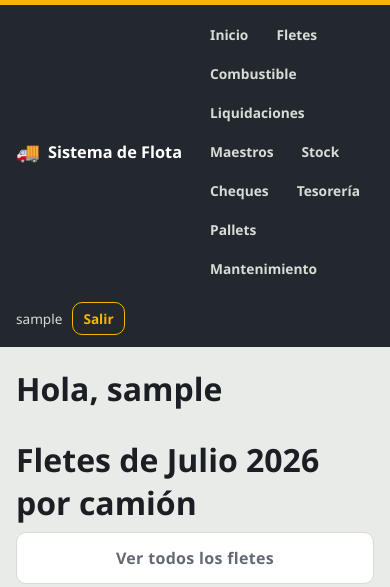
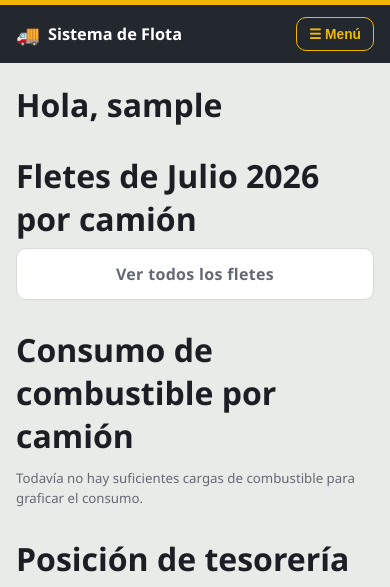
Before and after one commit to danqueve/sistema_flota, a PHP site: page /dashboard.php in a window 390 px wide. Shown: the top 587 px of the page. Run offline with PHP 8.4, Linux system fonts and the light colour scheme; the visitor is signed in with stand-in values (Sample User, id 1); data comes from the database, SQL or seed files in the repository; data that the repository does not hold is empty; some libraries are stand-ins or nearby versions.

Commit message:
fix: menú colapsable para mobile en la barra superior
Con los 10 links del rol admin, el menú desbordaba en varias filas
por debajo de los 860px y tapaba el contenido (regla de oro del
proyecto: uso a una mano desde el celular). Ahora colapsa detrás de
un botón "☰ Menú" que despliega los links en una lista vertical con
touch targets de 44px+, junto con el usuario y "Salir". Por encima
de 860px se ve exactamente igual que antes.

```diff
--- a/assets/css/estilo.css
+++ b/assets/css/estilo.css
@@ -22,22 +22,43 @@ a{color:inherit;}
 .app-barra{
   background:var(--asfalto); color:#fff; padding:12px 16px;
   border-top:5px solid var(--vial);
-  display:flex; align-items:center; gap:16px; flex-wrap:wrap;
 }
+.app-barra__fila{display:flex; align-items:center; justify-content:space-between; gap:12px;}
 .app-barra__marca{display:flex; align-items:center; gap:8px; font-weight:700; font-size:1.02rem;}
 .app-barra__logo{font-size:1.2rem;}
 
-.app-menu{display:flex; gap:4px; flex-wrap:wrap; flex:1;}
-.app-menu a{
+.app-menu__toggle{
+  display:none; background:none; border:1.5px solid var(--vial); color:var(--vial);
+  border-radius:var(--radio); padding:8px 12px; font-size:.86rem; font-weight:700; cursor:pointer;
+  white-space:nowrap;
+}
+
+.app-menu{display:flex; align-items:center; gap:16px; flex-wrap:wrap; margin-top:14px;}
+.app-menu__links{display:flex; gap:4px; flex-wrap:wrap; flex:1;}
+.app-menu__links a{
   padding:8px 12px; border-radius:var(--radio); font-size:.86rem; font-weight:600;
   color:#D8DBD6; text-decoration:none;
 }
-.app-menu a:hover, .app-menu a.activo{background:rgba(242,183,5,.16); color:var(--vial);}
+.app-menu__links a:hover, .app-menu__links a.activo{background:rgba(242,183,5,.16); color:var(--vial);}
 
 .app-usuario{display:flex; align-items:center; gap:10px; font-size:.85rem; color:#D8DBD6;}
 .app-usuario__salir{
   color:var(--vial); font-weight:700; text-decoration:none; padding:6px 10px;
   border:1.5px solid var(--vial); border-radius:var(--radio);
+}
+
+/* Por debajo de este ancho, el menú de 10 links no entra en una fila:
+   colapsa a un panel vertical detrás de un botón de un toque. */
+@media (max-width:860px){
+  .app-menu__toggle{display:block;}
+  .app-menu{display:none; flex-direction:column; align-items:stretch; gap:2px;}
+  .app-menu.abierto{display:flex;}
+  .app-menu__links{flex-direction:column; gap:2px;}
+  .app-menu__links a{min-height:44px; display:flex; align-items:center; padding:12px 14px;}
+  .app-usuario{
+    justify-content:space-between; padding-top:12px; margin-top:8px;
+    border-top:1px solid rgba(255,255,255,.15);
+  }
 }
 
 .app-contenido{max-width:900px; margin:0 auto; padding:20px 16px 60px;}
--- /dev/null
+++ b/assets/js/menu-movil.js
@@ -0,0 +1,14 @@
+document.addEventListener('DOMContentLoaded', function () {
+  var boton = document.getElementById('menuToggle');
+  var menu = document.getElementById('appMenu');
+
+  if (!boton || !menu) {
+    return;
+  }
+
+  boton.addEventListener('click', function () {
+    var abierto = menu.classList.toggle('abierto');
+    boton.setAttribute('aria-expanded', abierto ? 'true' : 'false');
+    boton.textContent = abierto ? '✕ Cerrar' : '☰ Menú';
+  });
+});
--- a/includes/footer.php
+++ b/includes/footer.php
@@ -2,6 +2,7 @@
 <footer class="app-pie">
   <span>Sistema de Flota &middot; <?= date('Y') ?></span>
 </footer>
+<script src="<?= BASE_URL ?>/assets/js/menu-movil.js"></script>
 <?php foreach ($scriptsPagina ?? [] as $src): ?>
 <script src="<?= htmlspecialchars($src) ?>"></script>
 <?php endforeach; ?>
--- a/includes/header.php
+++ b/includes/header.php
@@ -17,12 +17,18 @@ $rol     = $usuario['rol'] ?? null;
 </head>
 <body>
 <header class="app-barra">
+  <div class="app-barra__fila">
     <div class="app-barra__marca">
       <span class="app-barra__logo">🚚</span>
       <span>Sistema de Flota</span>
     </div>
     <?php if ($usuario): ?>
-  <nav class="app-menu">
+      <button type="button" class="app-menu__toggle" id="menuToggle" aria-expanded="false" aria-controls="appMenu">☰ Menú</button>
+    <?php endif; ?>
+  </div>
+  <?php if ($usuario): ?>
+  <div class="app-menu" id="appMenu">
+    <nav class="app-menu__links">
       <?php if ($rol === 'admin'): ?>
         <a href="<?= BASE_URL ?>/dashboard.php">Inicio</a>
         <a href="<?= BASE_URL ?>/modulos/fletes/listado.php">Fletes</a>
@@ -42,6 +48,7 @@ $rol     = $usuario['rol'] ?? null;
       <span><?= htmlspecialchars($usuario['nombre']) ?></span>
       <a href="<?= BASE_URL ?>/logout.php" class="app-usuario__salir">Salir</a>
     </div>
+  </div>
   <?php endif; ?>
 </header>
 <main class="app-contenido">
```
Lines whose indentation alone changed are shown as unchanged.
